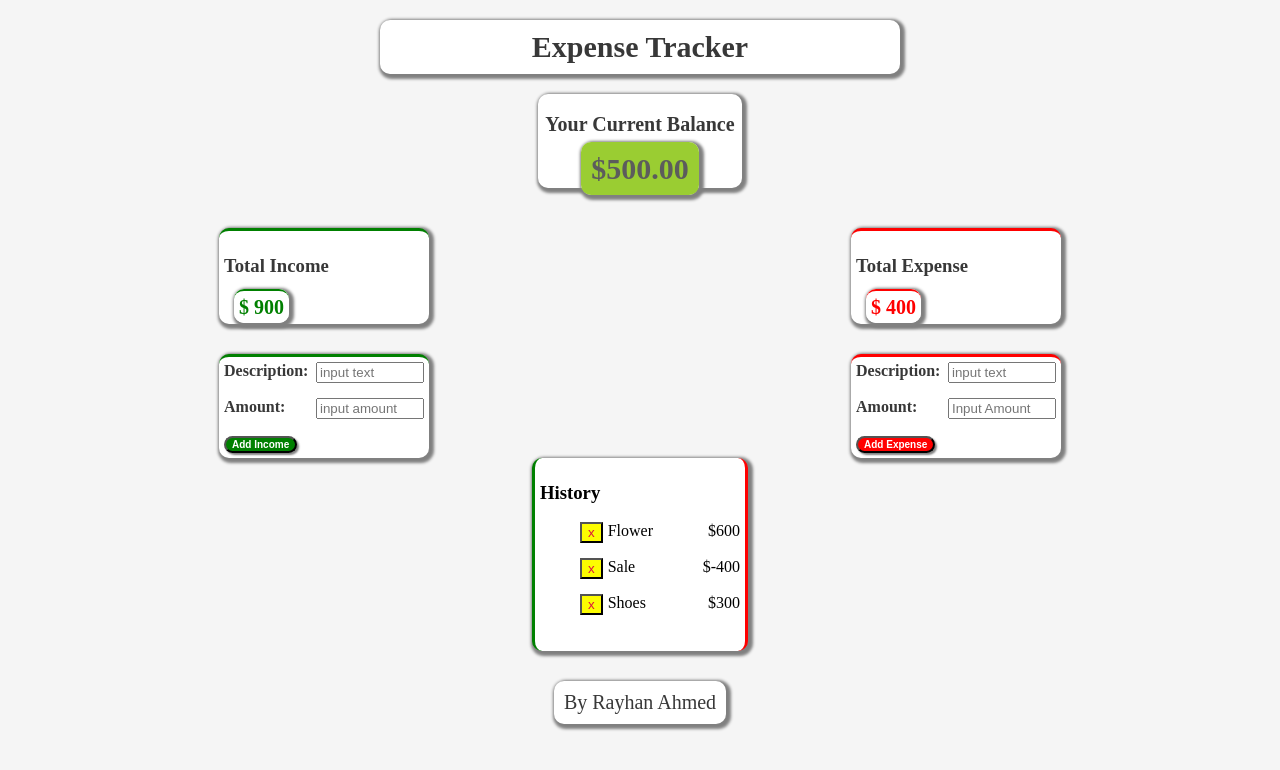
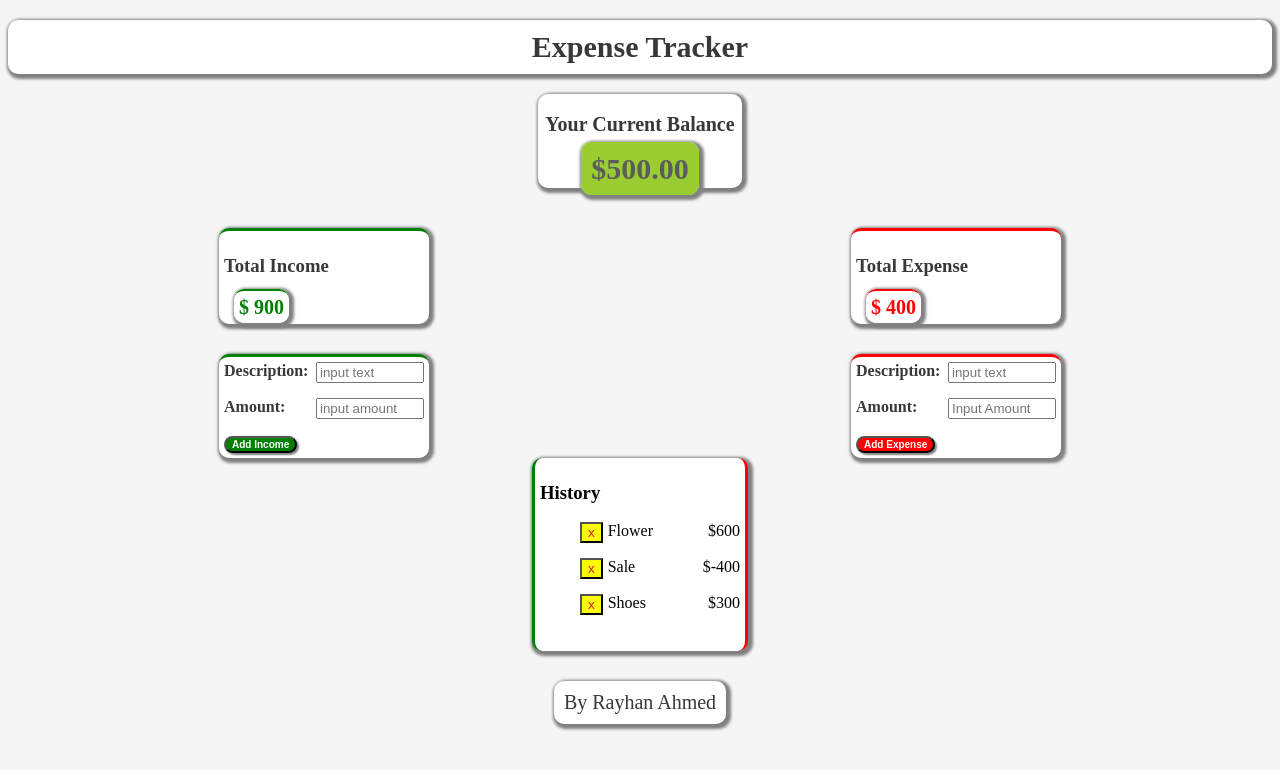
Before and after one commit to srehanpk/expense-tracker, a React (Create React App) app: page / in a window 1280 px wide. Shown: the top 770 px of the page. Built offline with nearby package versions, Linux system fonts and the light colour scheme.

Commit message:
Update App.css

```diff
--- a/src/App.css
+++ b/src/App.css
@@ -15,7 +15,6 @@ color: rgb(56, 56, 56);
 border-radius: 10px;
 box-shadow: gray 2px 2px 3px 3px;
 background-color: white;
-width: 500px;
 padding: 10px;
 margin-left: auto;
 margin-right: auto;
```
